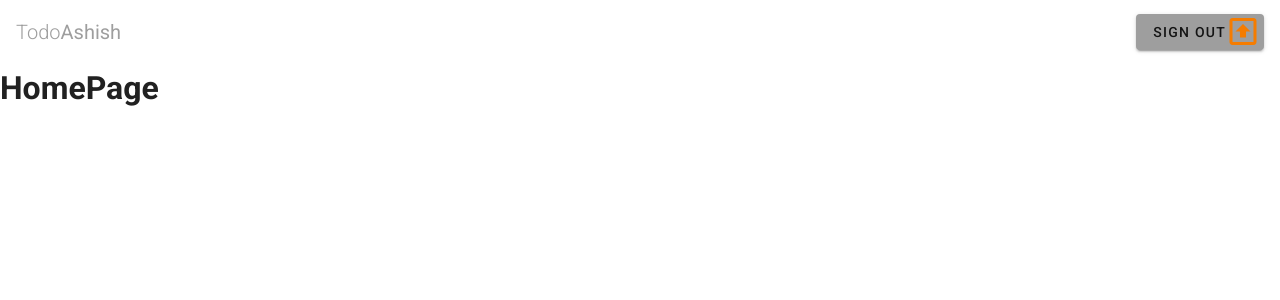
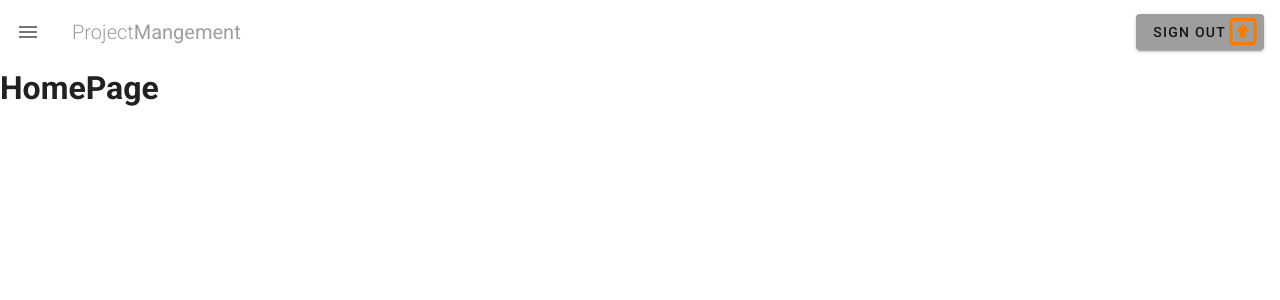
Before and after one commit to akuma190/project-management-portal, a Vue app: page / in a window 1280 px wide. Shown: the top 300 px of the page. Built offline with nearby package versions, Linux system fonts and the light colour scheme.

Commit message:
Update Navbar.vue

```diff
--- a/src/components/Navbar.vue
+++ b/src/components/Navbar.vue
@@ -1,9 +1,10 @@
 <template>
     <nav>
         <v-toolbar flat app>
+            <v-app-bar-nav-icon @click="drawer=!drawer"></v-app-bar-nav-icon>
             <v-toolbar-title class="tex-uppercase grey--text">
-            <span class="font-weight-light">Todo</span>
-            <span>Ashish</span>
+            <span class="font-weight-light">Project</span>
+            <span>Mangement</span>
             </v-toolbar-title>
             <v-spacer></v-spacer>
             <v-btn right flat color="grey">
@@ -11,11 +12,33 @@
                 <v-icon right large color="orange darken-2">mdi-arrow-up-bold-box-outline</v-icon>
             </v-btn>
         </v-toolbar>
+        <v-navigation-drawer app v-model="drawer" class="success">
+           <v-app-bar-nav-icon right @click="drawer=!drawer"></v-app-bar-nav-icon>
+           <v-list>
+             <v-list-item  v-for="link in links" :key="link.text" router :to="link.route">
+                <v-list-item-action>
+                   <v-icon>{{link.icon}}</v-icon>
+                </v-list-item-action>
+               <v-list-item-content>
+                   <v-list-item-title>{{link.text}}</v-list-item-title>
+               </v-list-item-content>
+             </v-list-item>
+           </v-list>
+        </v-navigation-drawer>
     </nav>
 </template>
 
 <script>
 export default {
-
+     data(){
+         return{
+             drawer:false,
+             links:[
+                 {icon:'mdi-home',text:'Dashboard',route:'/'},
+                 {icon:'mdi-home',text:'Dashboard1',route:'/projects'},
+                 {icon:'mdi-home',text:'Dashboard1',route:'/team'}
+             ]
+         }
+     }
 }
 </script>
```
